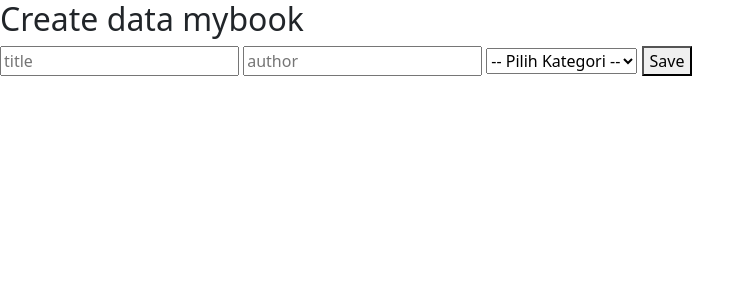
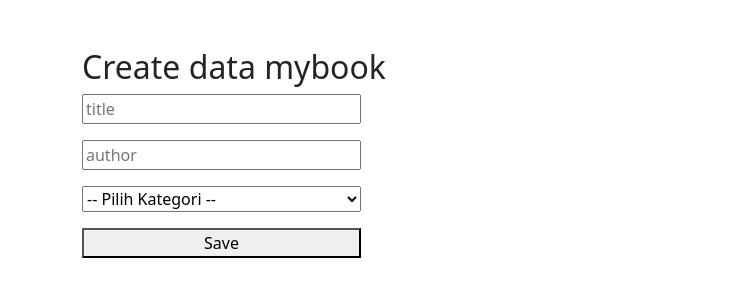
Before and after one commit to AndreaSuryatanaya/php-mybook, a PHP site: page /create.php in a window 1280 px wide. Shown: the top 305 px of the page, without its empty margins (0-755 px from the left). Run offline with PHP 8.4, Linux system fonts and the light colour scheme; data that the repository does not hold is empty; some libraries are stand-ins or nearby versions.

Commit message:
add style create

```diff
--- a/create.php
+++ b/create.php
@@ -88,6 +88,7 @@ if (isset($_POST['save']) && $_SERVER['REQUEST_METHOD'] === 'POST') {
 </head>
 
 <body>
+   <div class="container py-5">
       <h2>Create data mybook</h2>
 
       <!-- ERROR MESSAGE -->
@@ -97,7 +98,9 @@ if (isset($_POST['save']) && $_SERVER['REQUEST_METHOD'] === 'POST') {
          </div>
       <?php endif; ?>
 
-   <form action="" method="POST">
+      <form action="" method="POST" class="">
+         <div class="d-flex flex-column gap-3 w-25">
+
             <input type="text" name="title" placeholder="title">
             <input type="text" name="author" placeholder="author">
 
@@ -111,7 +114,10 @@ if (isset($_POST['save']) && $_SERVER['REQUEST_METHOD'] === 'POST') {
             </select>
 
             <button name="save">Save</button>
+         </div>
+
       </form>
+   </div>
 
 </body>
 
```
Lines whose indentation alone changed are shown as unchanged.
